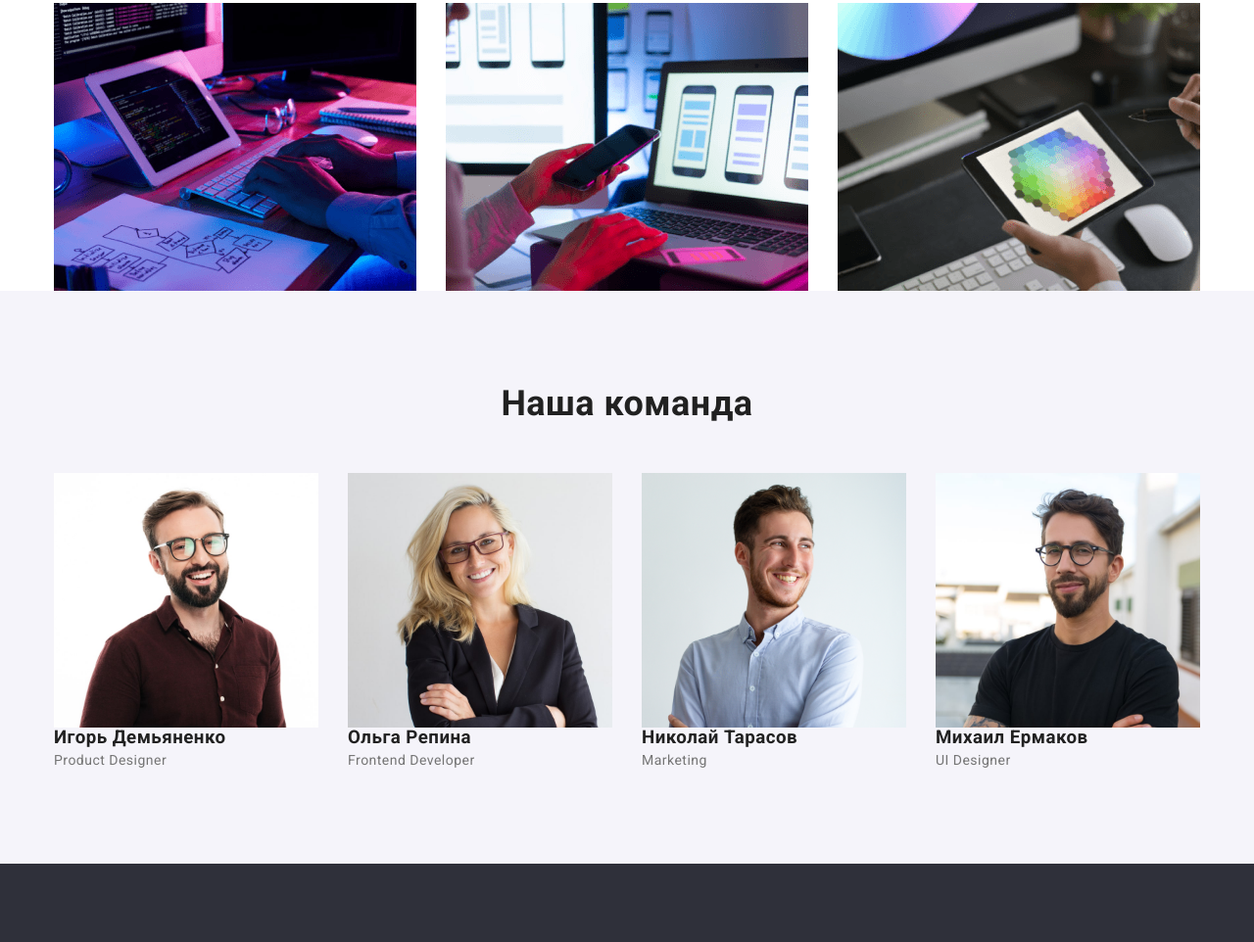
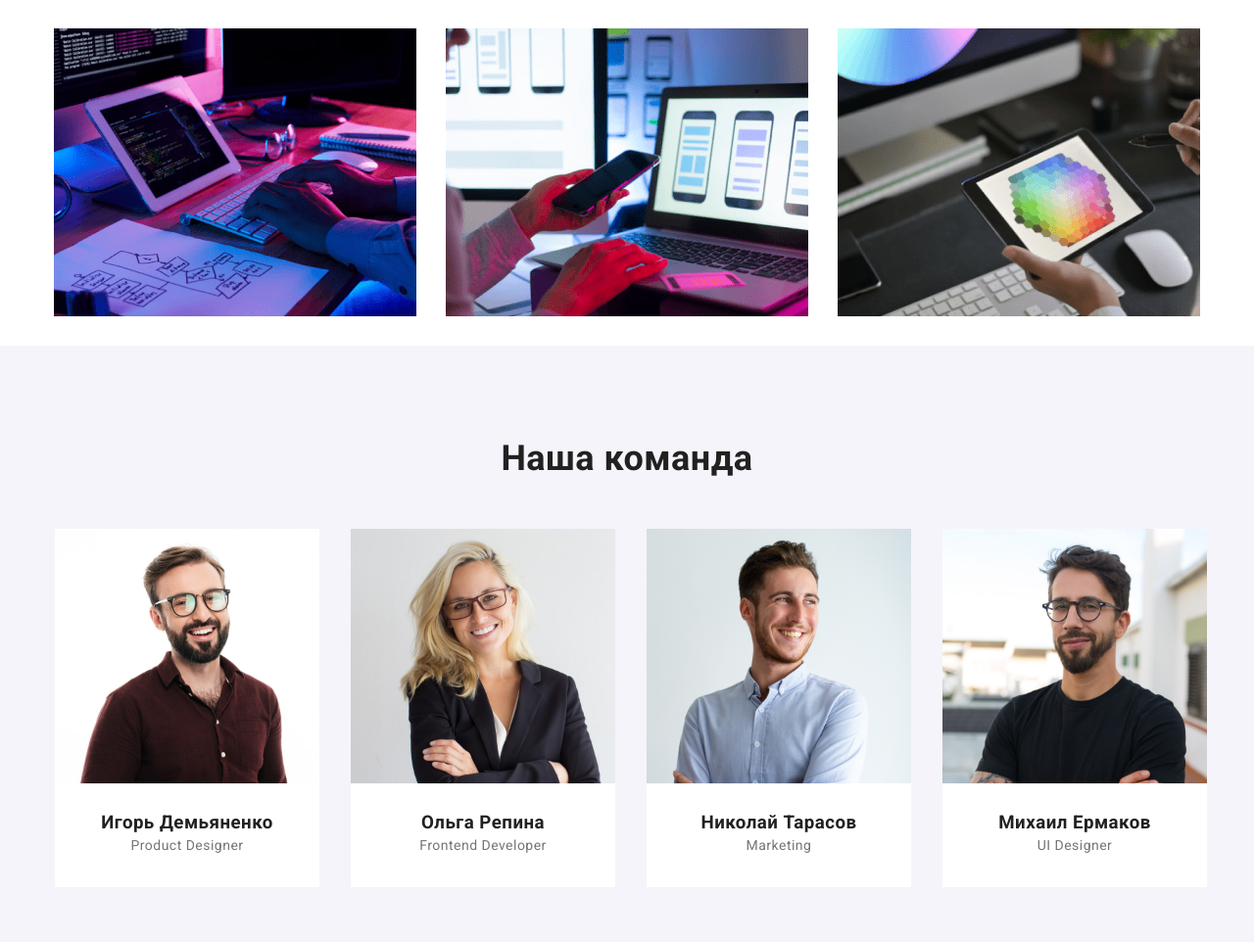
Before and after one commit to ValentynaBondar/goit-markup-hw-03, a plain HTML site: page index.html in a window 1280 px wide. Shown: the part 1318-2280 px from the top of the page at 98% size. Drawn offline with nearby package versions, Linux system fonts and the light colour scheme.

Commit message:
homework new

```diff
--- a/css/style.css
+++ b/css/style.css
@@ -34,6 +34,8 @@
  }
  img{
      display: block;
+     margin-bottom: 30px;
+
  }
 
 
@@ -288,8 +290,10 @@ h3{
         margin-bottom: 50px;
         padding-top: 94px;
 }
+
 .team{
     background-color:#F5F4FA ;
+    text-align: center;
 }
 .img-people{
     display: flex;
@@ -297,7 +301,13 @@ h3{
     padding-bottom: 94px;
 }
 .photo-people{
-    margin-right: 30px;}
+    margin-right: 30px;
+    background-color: #FFFFFF;
+
+border: 1px solid #F5F4FA;
+
+}
+
 .photo-people:nth-child(4n){
         margin-right: 0;}
 
@@ -306,6 +316,10 @@ h3{
     margin-top: 0;
 
 }
+.paragraph{
+    padding-bottom:30px;
+}
+
 
 /*как найти нас (footer)*/
 
@@ -449,5 +463,6 @@ border: 1px solid #EEEEEE;
         font-size: 16px;
         line-height: 1.9;
         padding-left: 24px;
+        padding-bottom: 20px;
 
 }
```
